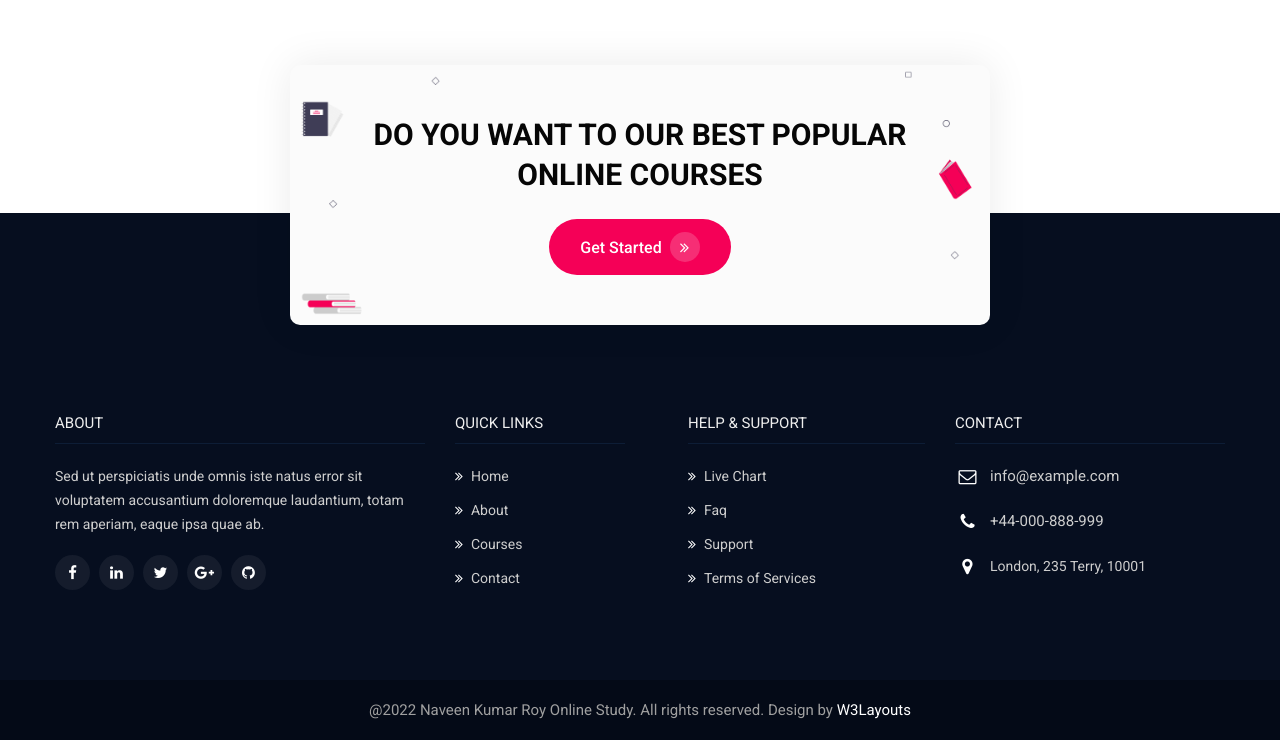
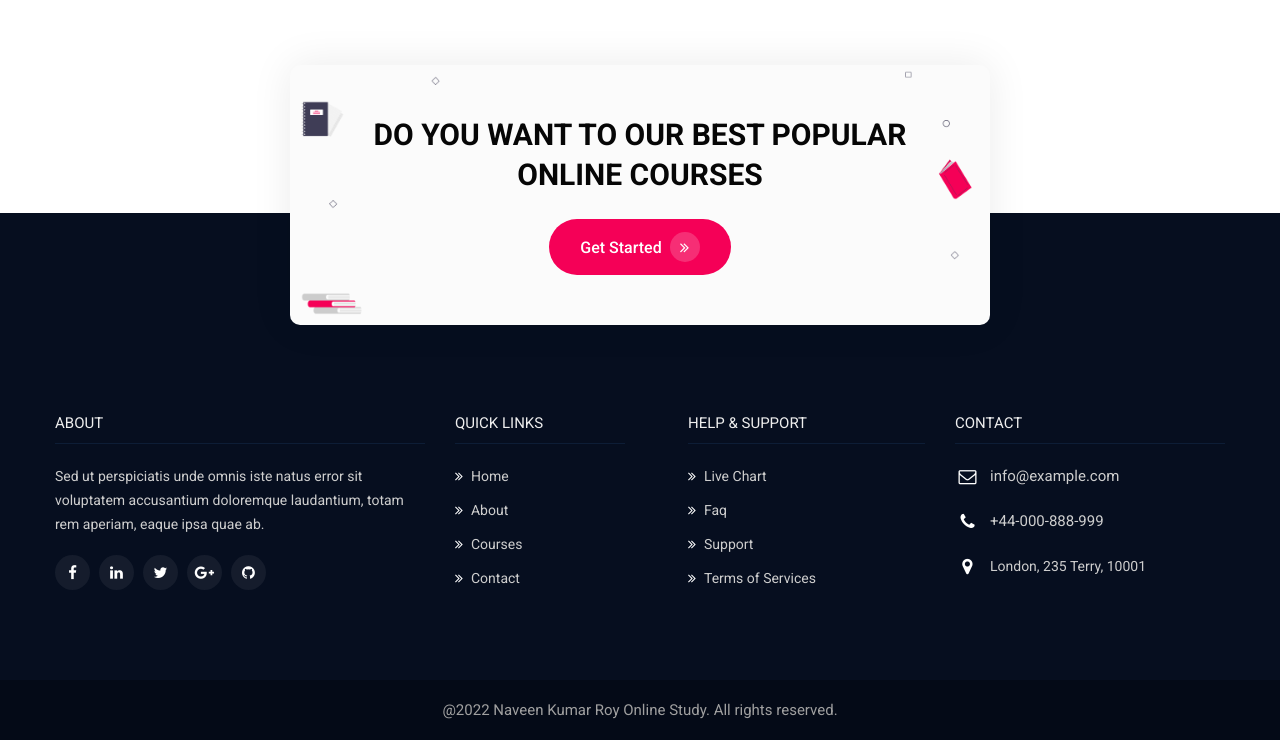
Before and after one commit to itsnaveenkroy/finalpro, a plain HTML site: page about.html in a window 1280 px wide. Shown: the part 3207-3947 px from the top of the page. Drawn offline with Linux system fonts and the light colour scheme.

Commit message:
2nd commit

```diff
--- a/about.html
+++ b/about.html
@@ -445,9 +445,7 @@ Author URL: http://w3layouts.com
         <div class="copyright-footer text-center">
             <div class="container">
                 <div class="columns">
-                    <p>@2022 Naveen Kumar Roy Online Study. All rights reserved. Design by <a href="https://w3layouts.com/"
-                            target="_blank"> W3Layouts</a>
-                    </p>
+                    <p>@2022 Naveen Kumar Roy Online Study. All rights reserved.</p>
                 </div>
             </div>
         </div>
```
Also changed, not shown: courses.html (+1 -3 lines).
